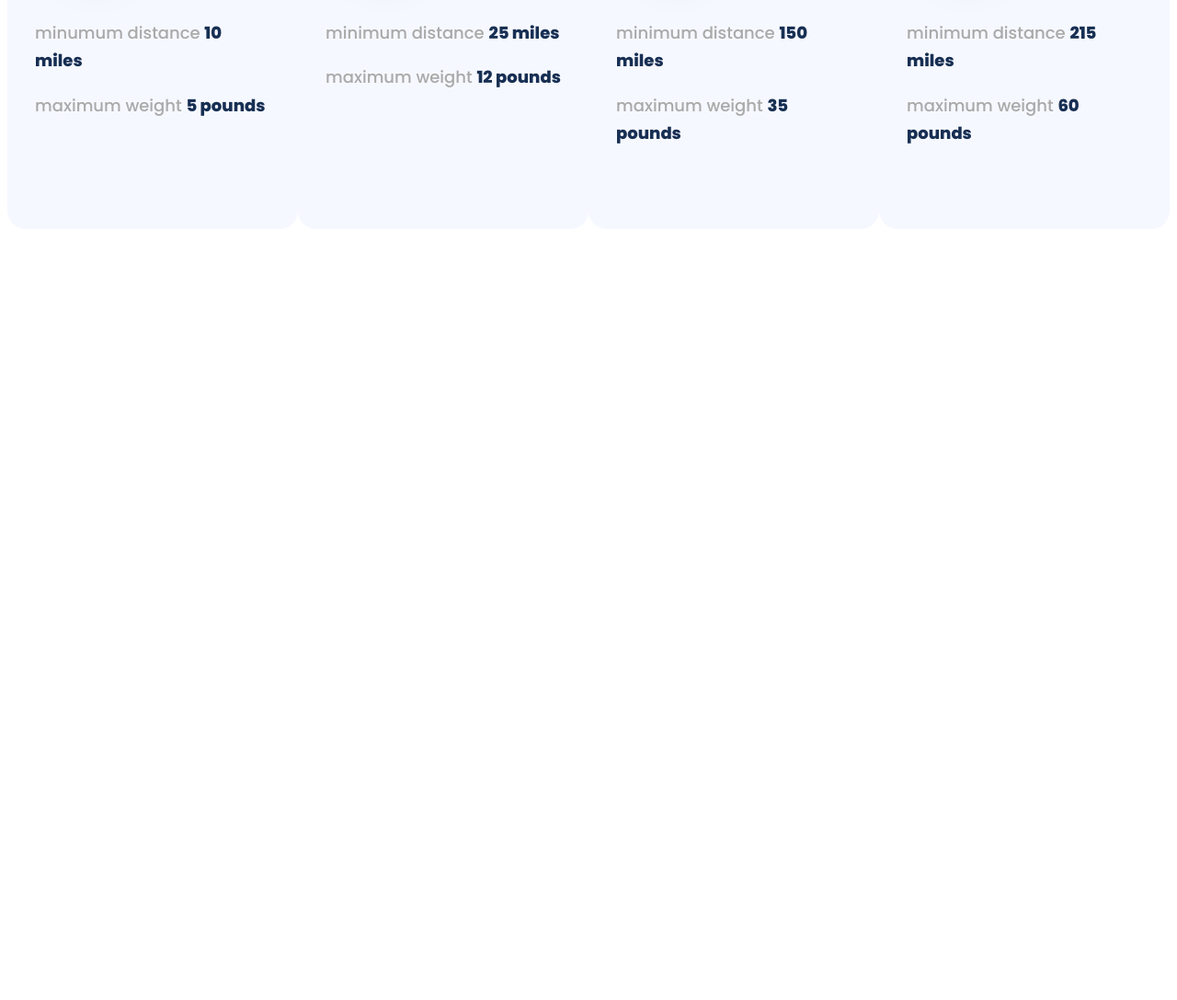
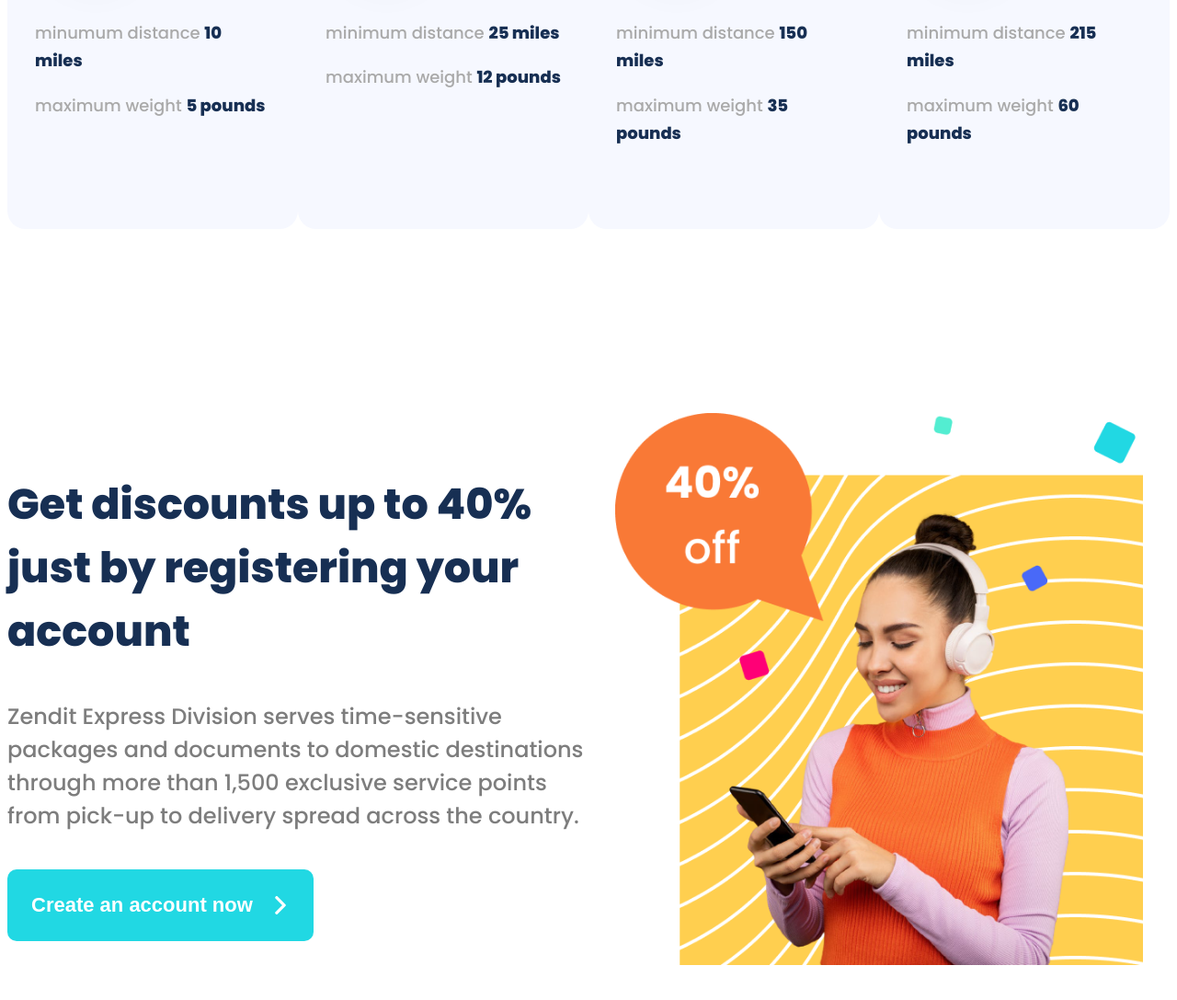
Before and after one commit to gunneraza/zendit, a website built with Vite: page index.html in a window 1280 px wide. Shown: the part 1732-2819 px from the top of the page at 92% size. Before the commit the page ends 2089 px from the top, so only its background shows below. Built offline with nearby package versions, Linux system fonts and the light colour scheme.

Commit message:
add: discount section

```diff
--- a/index.html
+++ b/index.html
@@ -61,6 +61,50 @@
         <path d="M46.5794 48.0908C50.0835 48.0908 52.9241 45.2501 52.9241 41.7461C52.9241 38.242 50.0835 35.4014 46.5794 35.4014C43.0754 35.4014 40.2347 38.242 40.2347 41.7461C40.2347 45.2501 43.0754 48.0908 46.5794 48.0908Z"
               stroke="#5F5FFE" stroke-width="4" stroke-linecap="round" stroke-linejoin="round"/>
     </svg>
+
+    <svg version="1.1" id="arrow" xmlns="http://www.w3.org/2000/svg" xmlns:xlink="http://www.w3.org/1999/xlink"
+         x="0px" y="0px"
+         viewBox="0 0 492.004 492.004" style="enable-background:new 0 0 492.004 492.004;" xml:space="preserve">
+<g>
+	<g>
+		<path d="M382.678,226.804L163.73,7.86C158.666,2.792,151.906,0,144.698,0s-13.968,2.792-19.032,7.86l-16.124,16.12
+			c-10.492,10.504-10.492,27.576,0,38.064L293.398,245.9l-184.06,184.06c-5.064,5.068-7.86,11.824-7.86,19.028
+			c0,7.212,2.796,13.968,7.86,19.04l16.124,16.116c5.068,5.068,11.824,7.86,19.032,7.86s13.968-2.792,19.032-7.86L382.678,265
+			c5.076-5.084,7.864-11.872,7.848-19.088C390.542,238.668,387.754,231.884,382.678,226.804z"/>
+	</g>
+</g>
+        <g>
+</g>
+        <g>
+</g>
+        <g>
+</g>
+        <g>
+</g>
+        <g>
+</g>
+        <g>
+</g>
+        <g>
+</g>
+        <g>
+</g>
+        <g>
+</g>
+        <g>
+</g>
+        <g>
+</g>
+        <g>
+</g>
+        <g>
+</g>
+        <g>
+</g>
+        <g>
+</g>
+</svg>
+
 
 </div>
 
@@ -191,6 +235,30 @@
             </div>
         </div>
     </div>
+    <div class="section section-discount">
+        <div class="container mx-auto">
+            <div class="discount">
+                <div class="discount__info">
+                    <div class="discount__title">
+                        <h2 class="title-2">Get discounts up to 40% just by registering your account</h2>
+                    </div>
+                    <div class="discount__text">
+                        <p class="text-body-1">Zendit Express Division serves time-sensitive packages and
+                            documents to domestic destinations through more than 1,500
+                            exclusive service points from pick-up to delivery spread across
+                            the country.</p>
+                    </div>
+                    <div class="discount__button">
+                        <button class="button button_primary button_icon">
+                            <span>Create an account now</span>
+                            <svg><use href="#arrow"></use></svg>
+                        </button>
+                    </div>
+                </div>
+                <div class="discount__img" style="background-image: url('src/images/discount/girl.png')"></div>
+            </div>
+        </div>
+    </div>
 </div>
 <script type="module" src="/main.js"></script>
 </body>
--- a/src/scss/components/button.scss
+++ b/src/scss/components/button.scss
@@ -3,6 +3,14 @@
   border: 1px solid #172F53;
   padding: 10px;
   border-radius: 4px;
+
+  &:focus {
+    outline: none;
+  }
+
+  &:active {
+    outline: none;
+  }
 
   @media (max-width: 1400px) {
     font-size: 16px;
@@ -33,6 +41,11 @@
   width: 100%;
   border: none;
   border-radius: 10px;
+  transition: 300ms ease;
+
+  &:hover {
+    background-color: #36f4ff;
+  }
 
   @media (max-width: 1400px) {
     font-size: 22px;
@@ -53,3 +66,28 @@
     font-size: 14px;
   }
 }
+
+.button_icon {
+  display: flex;
+  justify-content: flex-start;
+  align-items: center;
+
+  svg {
+    width: 20px;
+    height: 20px;
+    margin-top: 1px;
+    margin-left: 20px;
+    fill: #fff;
+
+    @media (max-width: 768px) {
+      width: 18px;
+      height: 18px;
+    }
+
+    @media (max-width: 480px) {
+      width: 14px;
+      height: 14px;
+      margin-left: 10px;
+    }
+  }
+}
--- /dev/null
+++ b/src/scss/partials/discount.scss
@@ -0,0 +1,57 @@
+.discount {
+  display: flex;
+  align-items: center;
+
+  @media (max-width: 768px) {
+    flex-wrap: wrap;
+    justify-content: center;
+  }
+
+  &__info {
+    width: 50%;
+
+    @media (max-width: 768px) {
+      width: 80%;
+    }
+
+    @media (max-width: 480px) {
+      width: 100%;
+    }
+  }
+
+  &__title {
+    margin-bottom: 40px;
+
+    @media (max-width: 1024px) {
+      margin-bottom: 30px;
+    }
+
+  }
+
+  &__text {
+    margin-bottom: 40px;
+  }
+
+  &__button {
+    display: inline-block;
+  }
+
+  &__img {
+    width: 50%;
+    height: 600px;
+    background-repeat: no-repeat;
+    background-position: center center;
+    background-size: contain;
+
+    @media (max-width: 768px) {
+      width: 80%;
+      order: -1;
+    }
+
+    @media (max-width: 480px) {
+      width: 100%;
+      height: 400px;
+      margin-bottom: 40px;
+    }
+  }
+}
--- a/style.scss
+++ b/style.scss
@@ -137,3 +137,4 @@ body {
 @import 'src/scss/partials/header';
 @import 'src/scss/partials/home';
 @import 'src/scss/partials/offer';
+@import 'src/scss/partials/discount';
```
Also changed, not shown: src/images/discount/girl.png (added).
